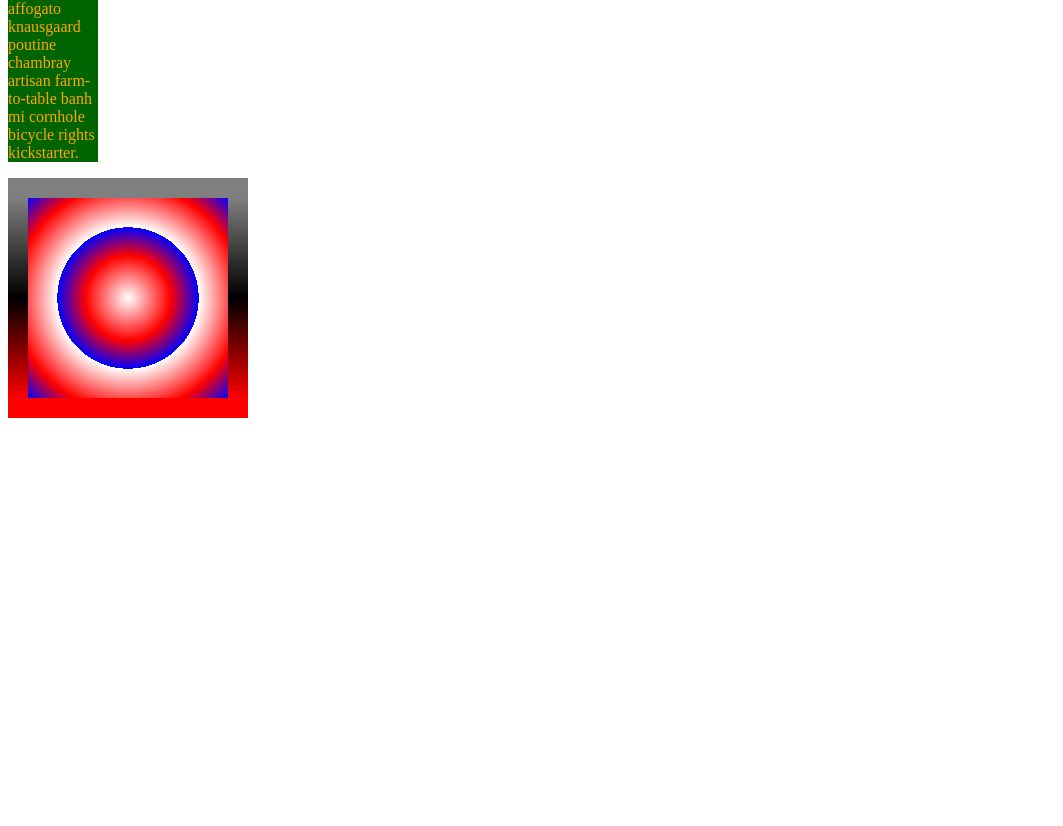
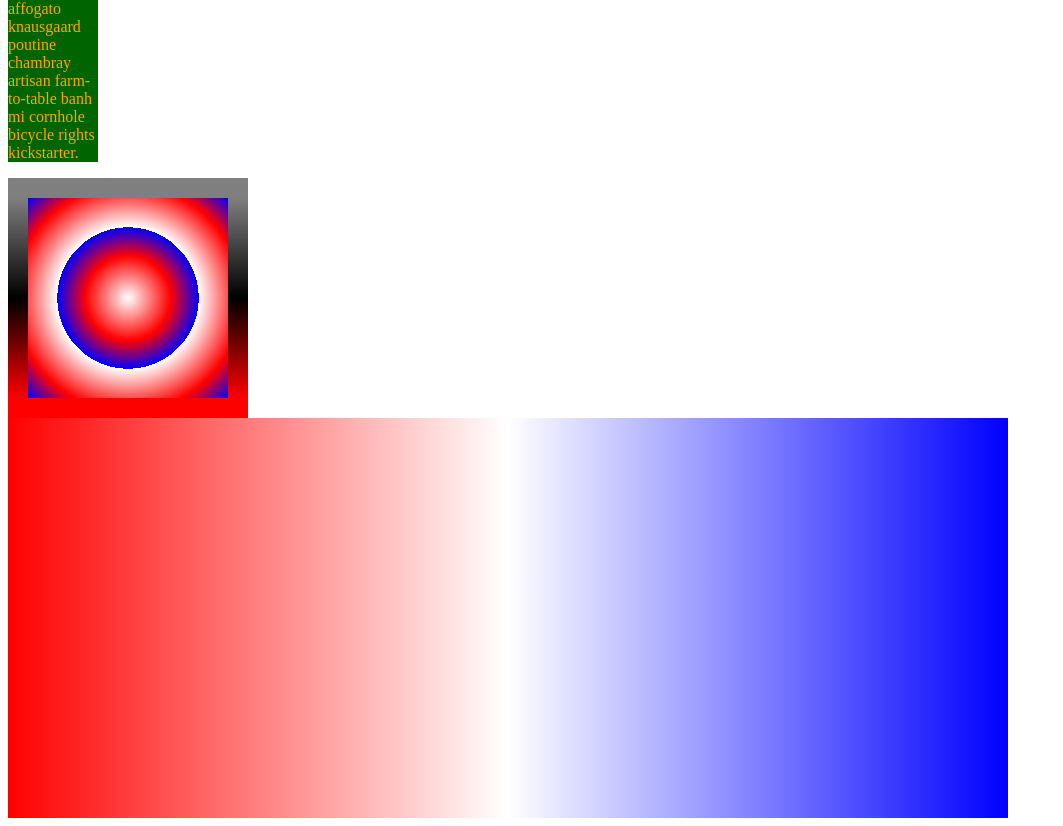
Before and after one commit to Dragontamer247/css-workshop, a plain HTML site: page index.html in a window 1280 px wide. Shown: the part 694-1520 px from the top of the page, without its empty margins (0-1063 px from the left). Before the commit the page ends 1120 px from the top, so only its background shows below. Drawn offline with Linux system fonts and the light colour scheme.

Commit message:
created a transition.

```diff
--- a/index.html
+++ b/index.html
@@ -17,5 +17,8 @@
 
       <div class="gradient"></div>
 
+    <div class="transition"></div>
+
+
     </body>
-  </html
+  </html>
--- a/style.css
+++ b/style.css
@@ -38,3 +38,17 @@ body {
   border-image: linear-gradient(grey,black,red);
   border-image-slice:1;
 }
+
+
+.transition {
+  height: 400px;
+  width: 1000px;
+  background: linear-gradient(to right, red, white, blue);
+  transition: height 2s, width 5s, transform 5s;
+}
+
+.transition:hover {
+  height: 100px;
+  width: 100px;
+  transform: rotate(180deg);
+}
```
